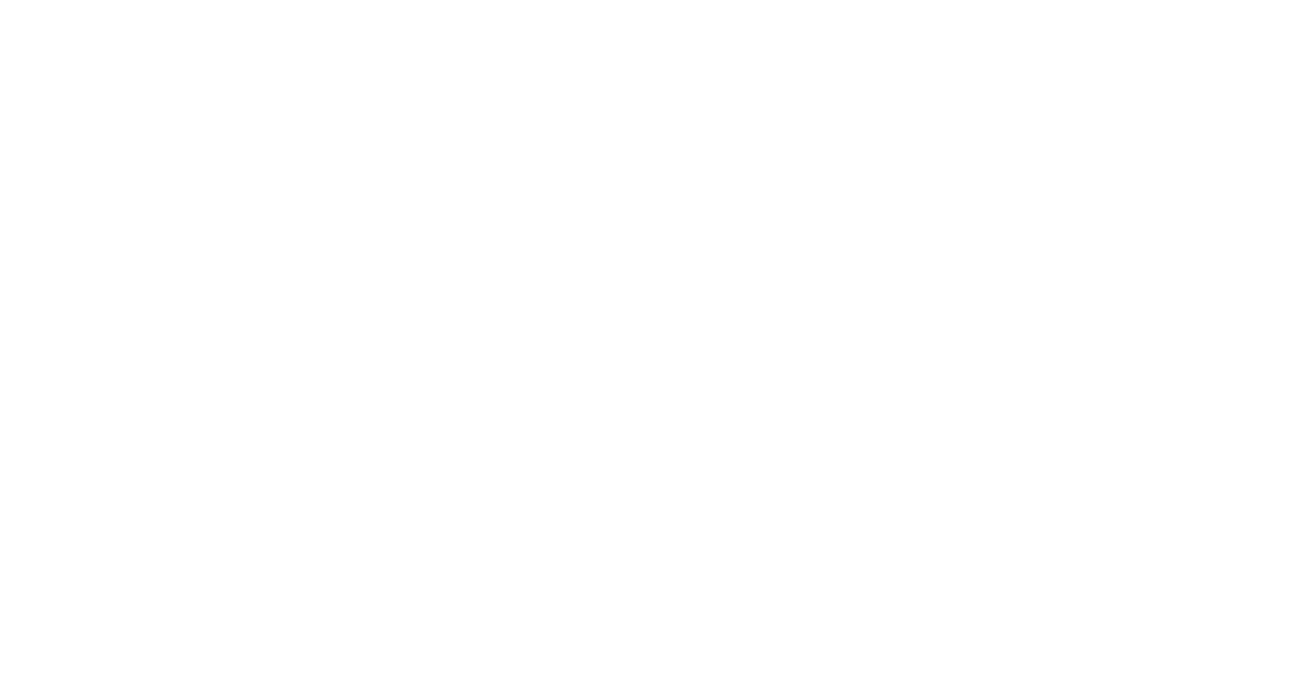
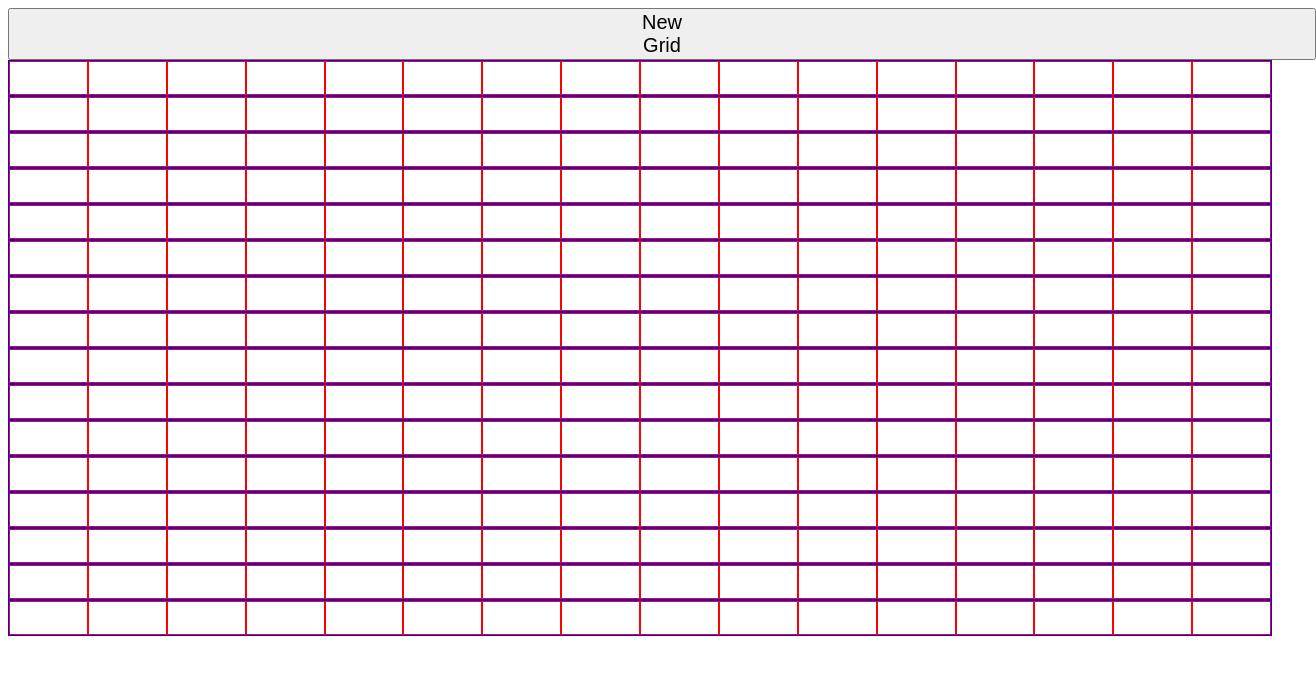
Before and after one commit to alexandruakkol/gridApp, a plain HTML site: page index.html in a window 1280 px wide. Shown: the whole page, 1316 px wide, since content can reach past the window. Drawn offline with Linux system fonts and the light colour scheme.

Commit message:
not viewport limited but working

```diff
--- a/index.html
+++ b/index.html
@@ -5,11 +5,12 @@
     <meta http-equiv="X-UA-Compatible" content="IE=edge">
     <meta name="viewport" content="width=device-width, initial-scale=1.0">
     <title>The Grid App</title>
-    <link rel="stylesheet" ref="styles.css">
+    <link rel="stylesheet" href="styles.css">
 
 </head>
 <body>
-
+    <button class="newGridbtn">New Grid</button>
+    <div class="gridBlock"></div>
     <script src="script.js"></script>
 </body>
 </html>
--- a/script.js
+++ b/script.js
@@ -0,0 +1,39 @@
+var index = 0;
+originalDOM = document.body.innerHTML;
+
+function change(e) {
+  console.log(e);
+}
+function resetF() {
+  for (let div of document.querySelectorAll("div")) {
+    div.style.backgroundColor = "white";
+  }
+  x = prompt("Enter X size");
+  y = prompt("Enter Y size");
+  document.body.innerHTML = originalDOM;
+  create_grid(x, y);
+}
+
+function create_grid(x, y) {
+  body = document.querySelector("body");
+  lastDiv = document.querySelector("div");
+  for (i = 0; i <= y; i++) {
+    body.appendChild(lastDiv);
+    for (j = 0; j <= x; j++) {
+      var newDiv = document.createElement("div");
+      newDiv.classList.add("gridInline");
+      newDiv.index = index;
+      newDiv.addEventListener("mouseover", function (e) {
+        e.target.style.background = "blue";
+      });
+      lastDiv.appendChild(newDiv);
+      index++;
+    }
+    lastDiv = document.createElement("div");
+    lastDiv.classList.add("gridBlock");
+  }
+  reset = document.querySelector(".newGridbtn");
+  reset.addEventListener("click", resetF);
+}
+
+create_grid(15, 15);
--- a/styles.css
+++ b/styles.css
@@ -0,0 +1,19 @@
+.newGridbtn{
+    padding-left:50%;
+    padding-right:50%;
+
+    font-size:20px;
+}
+.gridBlock{
+    display:flex;
+    border:1px solid blue;
+
+}
+.gridInline{
+    border:1px solid red;
+    padding-left:1vh;
+    padding-right:1vh;
+    padding-top:2vh;
+    padding-bottom:2vh;
+    flex:1;
+}
```
